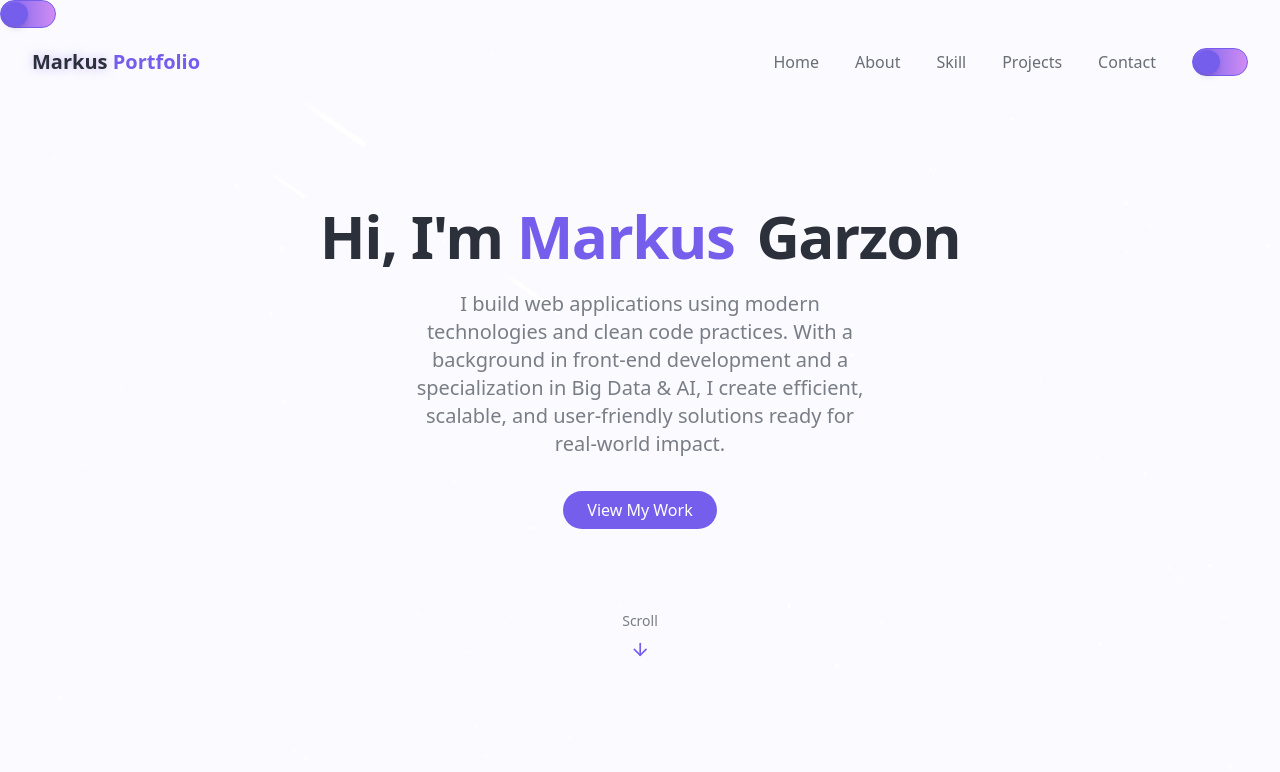
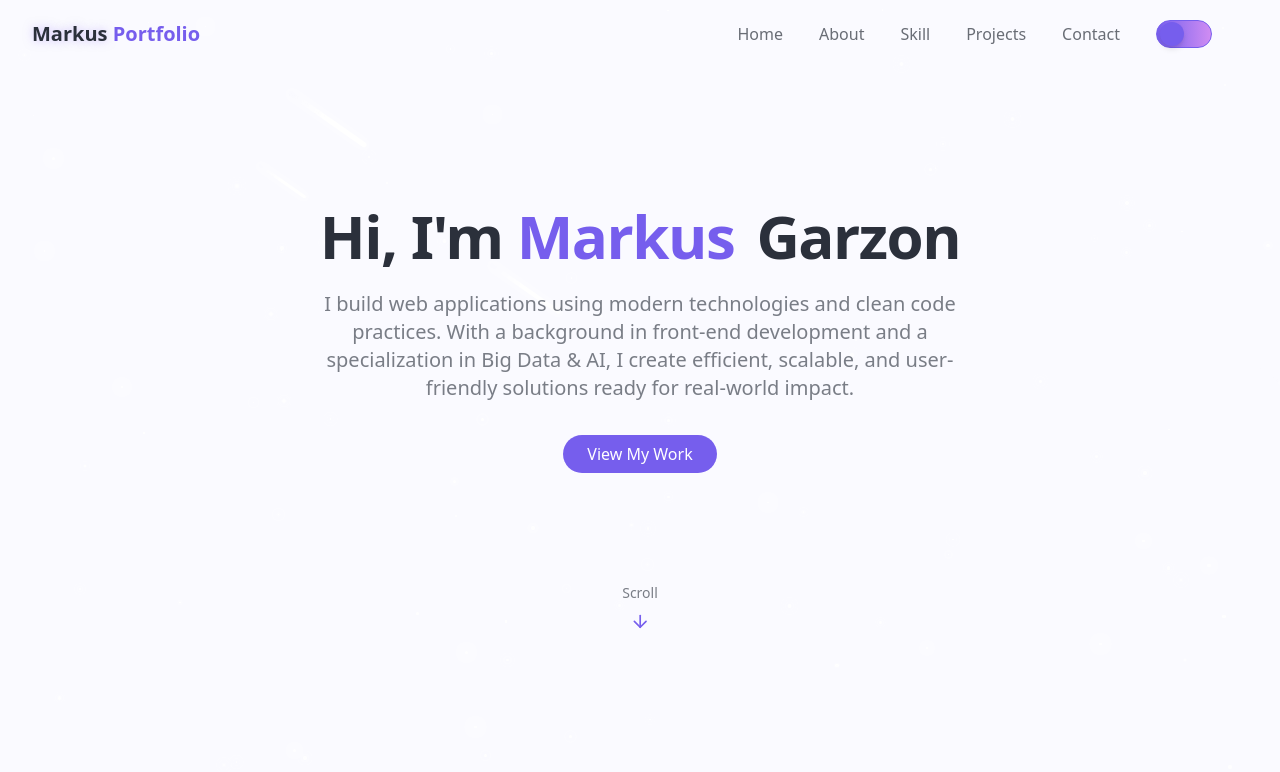
Before and after one commit to MarkGarz19/My_portfolio, a React (Vite) app: page / in a window 1280 px wide. Shown: the top 772 px of the page. Built offline with nearby package versions, Linux system fonts and the light colour scheme.

Commit message:
portfolio v7

```diff
--- a/src/components/HeroSection.jsx
+++ b/src/components/HeroSection.jsx
@@ -25,13 +25,12 @@ export const HeroSection = () => {
             className="relative min-h-screen flex flex-col items-center justify-center px-4">
             <div className="container max-w-4xl mx-auto text-center z-10">
                 <div className="space-y-6">
-                    <h1 className="text-4xl md:text-6xl font-bold tracking-tight px-4 sm:px-0"> {/* AÑADIDO: px-4 sm:px-0 */}
+                    <h1 className="text-4xl md:text-6xl font-bold tracking-tight">
                         <span className="opacity-0 animate-fade-in">Hi, I'm </span>
                         <span className="text-primary opacity-0 animate-fade-in-delay-1">Markus </span>
                         <span className="text-gradient ml-2 opacity-0 animate-fade-in-delay-2">Garzon</span>
                     </h1>
-                    {/* Añadido max-w-md para el párrafo y quizás px-4 */}
-                    <p className="text-lg md:text-xl text-[hsl(var(--secondary-foreground))] max-w-md mx-auto opacity-0 animate-fade-in-delay-3 px-4 sm:px-0"> {/* CAMBIO: max-w-md y px-4 */}
+                    <p className="text-lg md:text-xl text-[hsl(var(--secondary-foreground))] max-w-2xl mx-auto opacity-0 animate-fade-in-delay-3">
                         I build web applications using modern technologies and clean code practices.
                         With a background in front-end development and a specialization in Big Data & AI,
                         I create efficient, scalable, and user-friendly solutions ready for real-world impact.
--- a/src/components/NavBar.jsx
+++ b/src/components/NavBar.jsx
@@ -1,7 +1,12 @@
+import React, { useEffect, useState, useRef } from "react";
 import { cn } from "@/libs/utils";
-import { Menu,X } from "lucide-react";
-import { useEffect, useState, useRef } from "react";
-import { ThemeToggle } from "../components/ThemeToggle";
+import { Menu, X, Moon, Sun } from "lucide-react"; // Importar iconos de ThemeToggle
+
+// NOTA: Si THEMES no está definido en este archivo o importado, agrégalo aquí
+const THEMES = {
+  ROOT_DEFAULT: 'root', // Modo día por defecto
+  DARK: 'dark',        // Modo noche
+};
 
 const navItems = [
     {name:"Home", href:"#hero"},
@@ -16,6 +21,44 @@ export const NavBar = () =>{
     const [isMenuOpen, setIsMenuOpen]= useState(false);
     const navRef = useRef(null);
 
+    // --- Lógica del ThemeToggle (ahora dentro de NavBar) ---
+    const [theme, setTheme] = useState(THEMES.ROOT_DEFAULT); // Estado del tema
+
+    useEffect(() => {
+        const storedTheme = localStorage.getItem("theme");
+        document.documentElement.classList.remove(THEMES.DARK); // Limpiar la clase dark al inicio
+
+        if (storedTheme === THEMES.DARK) {
+            setTheme(THEMES.DARK);
+            document.documentElement.classList.add(THEMES.DARK);
+        } else {
+            localStorage.setItem("theme", THEMES.ROOT_DEFAULT);
+            setTheme(THEMES.ROOT_DEFAULT);
+            document.documentElement.classList.remove(THEMES.DARK);
+        }
+    }, []);
+
+    const toggleTheme = () => {
+        let nextTheme;
+        if (theme === THEMES.ROOT_DEFAULT) {
+            nextTheme = THEMES.DARK;
+        } else {
+            nextTheme = THEMES.ROOT_DEFAULT;
+        }
+
+        if (nextTheme === THEMES.DARK) {
+            document.documentElement.classList.add(THEMES.DARK);
+        } else {
+            document.documentElement.classList.remove(THEMES.DARK);
+        }
+
+        localStorage.setItem("theme", nextTheme);
+        setTheme(nextTheme);
+    };
+    // --- Fin de la lógica del ThemeToggle ---
+
+
+    // --- Lógica del Scroll y Anchor Links (como ya la tenías) ---
     useEffect( () => {
         const handleScroll = () => {
             setIsScrolled(window.scrollY > 10)
@@ -55,6 +98,8 @@ export const NavBar = () =>{
             });
         }
     },[])
+    // --- Fin de la lógica del Scroll y Anchor Links ---
+
 
     return(
         <nav
@@ -70,23 +115,67 @@ export const NavBar = () =>{
                     </span>
                 </a>
 
-            {/* desktop nav */}
-            <div className="hidden md:flex space-x-9 items-center"> {/* Añadido items-center para alinear ThemeToggle */}
+                {/* Contenedor principal de los elementos de la derecha (Enlaces + ThemeToggle + Botón de menú móvil) */}
+                <div className="flex items-center space-x-4 md:space-x-9"> {/* space-x-4 para móvil, md:space-x-9 para escritorio */}
+                    {/* Elementos de navegación (visibles solo en escritorio) */}
+                    <div className="hidden md:flex space-x-9 items-center">
                         {navItems.map((item,key)=>(
                             <a key={key} href={item.href} className="text-foreground/70 hover:text-primary transition-colors duration-400">
                                 {item.name}
                             </a>
                         ))}
-                <ThemeToggle />
+                        {/* BOTÓN THEMETOGGLE PARA ESCRITORIO */}
+                        <button
+                            onClick={toggleTheme}
+                            className={cn(
+                                "p-[3px] rounded-full w-14 h-7 inline-flex items-center justify-between",
+                                "transition-all duration-500 ease-in-out",
+                                "focus:outline-none focus:ring-2 focus:ring-primary focus:ring-offset-2",
+                                theme === THEMES.ROOT_DEFAULT && "bg-gradient-to-r from-[hsl(var(--primary))] to-[hsl(280_80%_75%)] border border-[hsl(var(--primary))]",
+                                theme === THEMES.DARK && "bg-gray-800 border border-gray-700"
+                            )}
+                            aria-label="Toggle theme"
+                        >
+                            <Sun
+                                className={cn(
+                                    "h-4 w-4 transition-opacity duration-300 mx-1",
+                                    theme === THEMES.DARK ? "opacity-0" : "opacity-100",
+                                    theme === THEMES.ROOT_DEFAULT ? "text-yellow-500" : ""
+                                )}
+                            />
+                            <div
+                                className={cn(
+                                    "w-6 h-6 rounded-full shadow-md transition-all duration-500 ease-in-out absolute",
+                                    theme === THEMES.ROOT_DEFAULT && "translate-x-0 bg-[hsl(var(--primary))]",
+                                    theme === THEMES.DARK && "translate-x-[calc(100%+0.3rem)] bg-indigo-700"
+                                )}
+                            ></div>
+                            <Moon
+                                className={cn(
+                                    "h-4 w-4 transition-opacity duration-300 ml-auto mr-1",
+                                    theme === THEMES.ROOT_DEFAULT ? "opacity-0" : "opacity-100",
+                                    theme === THEMES.DARK ? "text-blue-200" : ""
+                                )}
+                            />
+                        </button>
                     </div>
 
+                    {/* Elementos para la versión MÓVIL (botón de menú) */}
+                    <div className="md:hidden flex items-center">
+                        {/* BOTÓN THEMETOGGLE PARA MÓVIL (visible solo en el menú overlay) */}
+                        {/* Aquí va el botón si quieres que sea visible directamente en el navbar móvil */}
+                        {/* <button ... ThemeToggle code ... /> */} {/* Si no quieres que esté en el overlay */}
 
-            {/* mobile nav */}
                         <button onClick={()=>setIsMenuOpen((prev)=>!prev)}
-            className="md:hidden p-2 text-foreground z-50"
+                        className="p-2 text-foreground z-50"
                         aria-label={isMenuOpen ? "Close Menu" : "Open Menu"}>
                             {isMenuOpen ? <X size={24} />: <Menu size={24} />}
                         </button>
+                    </div>
+
+                </div>
+
+                {/* mobile nav overlay menu (este sí se oculta/muestra) */}
                 <div className={cn("fixed inset-0 bg-background/90 backdrop-blur-md z-40 flex flex-col items-center justify-center",
                     "transition-all duration-200 md:hidden",
                     isMenuOpen ? "opacity-100 pointer-events-auto"
@@ -99,7 +188,41 @@ export const NavBar = () =>{
                                 {item.name}
                             </a>
                         ))}
-                    <ThemeToggle />
+                        {/* BOTÓN THEMETOGGLE PARA MÓVIL DENTRO DEL OVERLAY */}
+                        <button
+                            onClick={toggleTheme}
+                            className={cn(
+                                "p-[3px] rounded-full w-14 h-7 inline-flex items-center justify-between mt-8", // mt-8 para separar de los enlaces
+                                "relative",
+                                "transition-all duration-500 ease-in-out",
+                                "focus:outline-none focus:ring-2 focus:ring-primary focus:ring-offset-2",
+                                theme === THEMES.ROOT_DEFAULT && "bg-gradient-to-r from-[hsl(var(--primary))] to-[hsl(280_80%_75%)] border border-[hsl(var(--primary))]",
+                                theme === THEMES.DARK && "bg-gray-800 border border-gray-700"
+                            )}
+                            aria-label="Toggle theme"
+                        >
+                            <Sun
+                                className={cn(
+                                    "h-4 w-4 transition-opacity duration-300 mx-1",
+                                    theme === THEMES.DARK ? "opacity-0" : "opacity-100",
+                                    theme === THEMES.ROOT_DEFAULT ? "text-yellow-500" : ""
+                                )}
+                            />
+                            <div
+                                className={cn(
+                                    "w-6 h-6 rounded-full shadow-md transition-all duration-500 ease-in-out absolute",
+                                    theme === THEMES.ROOT_DEFAULT && "translate-x-0 bg-[hsl(var(--primary))]",
+                                    theme === THEMES.DARK && "translate-x-[calc(100%+0.3rem)] bg-indigo-700"
+                                )}
+                            ></div>
+                            <Moon
+                                className={cn(
+                                    "h-4 w-4 transition-opacity duration-300 ml-auto mr-1",
+                                    theme === THEMES.ROOT_DEFAULT ? "opacity-0" : "opacity-100",
+                                    theme === THEMES.DARK ? "text-blue-200" : ""
+                                )}
+                            />
+                        </button>
                     </div>
                 </div>
 
--- a/src/components/ThemeToggle.jsx
+++ /dev/null
@@ -1,87 +0,0 @@
-import { useEffect, useState } from "react";
-import { Moon, Sun } from "lucide-react";
-import { cn } from "@/libs/utils";
-
-const THEMES = {
-  ROOT_DEFAULT: 'root',
-  DARK: 'dark',
-};
-
-export const ThemeToggle = () => {
-  const [theme, setTheme] = useState(THEMES.ROOT_DEFAULT);
-
-  useEffect(() => {
-    const storedTheme = localStorage.getItem("theme");
-
-    document.documentElement.classList.remove(THEMES.DARK);
-
-    if (storedTheme === THEMES.DARK) {
-      setTheme(THEMES.DARK);
-      document.documentElement.classList.add(THEMES.DARK);
-    } else {
-      localStorage.setItem("theme", THEMES.ROOT_DEFAULT);
-      setTheme(THEMES.ROOT_DEFAULT);
-      document.documentElement.classList.remove(THEMES.DARK);
-    }
-  }, []);
-
-  const toggleTheme = () => {
-    let nextTheme;
-    if (theme === THEMES.ROOT_DEFAULT) {
-      nextTheme = THEMES.DARK;
-    } else {
-      nextTheme = THEMES.ROOT_DEFAULT;
-    }
-
-    if (nextTheme === THEMES.DARK) {
-      document.documentElement.classList.add(THEMES.DARK);
-    } else {
-      document.documentElement.classList.remove(THEMES.DARK);
-    }
-
-    localStorage.setItem("theme", nextTheme);
-    setTheme(nextTheme);
-  };
-
-  return (
-    <button
-      onClick={toggleTheme}
-      // ELIMINADO: 'fixed', 'top-5', 'right-5', 'z-50'
-      // El botón ahora se posicionará dentro del flujo del navbar
-      className={cn(
-        "p-[3px] rounded-full w-14 h-7 flex items-center",
-        "transition-all duration-500 ease-in-out",
-        "focus:outline-none focus:ring-2 focus:ring-primary focus:ring-offset-2",
-
-        theme === THEMES.ROOT_DEFAULT && "bg-gradient-to-r from-[hsl(var(--primary))] to-[hsl(280_80%_75%)] border border-[hsl(var(--primary))]",
-
-        theme === THEMES.DARK && "bg-gray-800 border border-gray-700"
-      )}
-      aria-label="Toggle theme"
-    >
-      <Sun
-        className={cn(
-          "h-4 w-4 transition-opacity duration-300 mx-1",
-          theme === THEMES.DARK ? "opacity-0" : "opacity-100",
-          theme === THEMES.ROOT_DEFAULT ? "text-yellow-500" : ""
-        )}
-      />
-
-      <div
-        className={cn(
-          "w-6 h-6 rounded-full shadow-md transition-all duration-500 ease-in-out absolute",
-          theme === THEMES.ROOT_DEFAULT && "translate-x-0 bg-[hsl(var(--primary))]",
-          theme === THEMES.DARK && "translate-x-[calc(100%+0.3rem)] bg-indigo-700"
-        )}
-      />
-
-      <Moon
-        className={cn(
-          "h-4 w-4 transition-opacity duration-300 ml-auto mr-1",
-          theme === THEMES.ROOT_DEFAULT ? "opacity-0" : "opacity-100",
-          theme === THEMES.DARK ? "text-blue-200" : ""
-        )}
-      />
-    </button>
-  );
-};
--- a/src/pages/Home.jsx
+++ b/src/pages/Home.jsx
@@ -1,4 +1,3 @@
-import { ThemeToggle } from "../components/ThemeToggle";
 import {StarBackground} from "@/components/StarBackground"
 import { NavBar } from "@/components/NavBar";
 import { HeroSection } from "../components/HeroSection";
@@ -11,8 +10,7 @@ import { Footer } from "../components/Footer";
 export const Home = () => {
     return (
         <div className="min-h-screen bg-background text-foreground overflow-x-hidden">
-        {/* Theme Toggle */}
-            <ThemeToggle />
+
         {/* Background Effects */}
             <StarBackground />
         {/* Navbar */}
```
Lines whose indentation alone changed are shown as unchanged.
